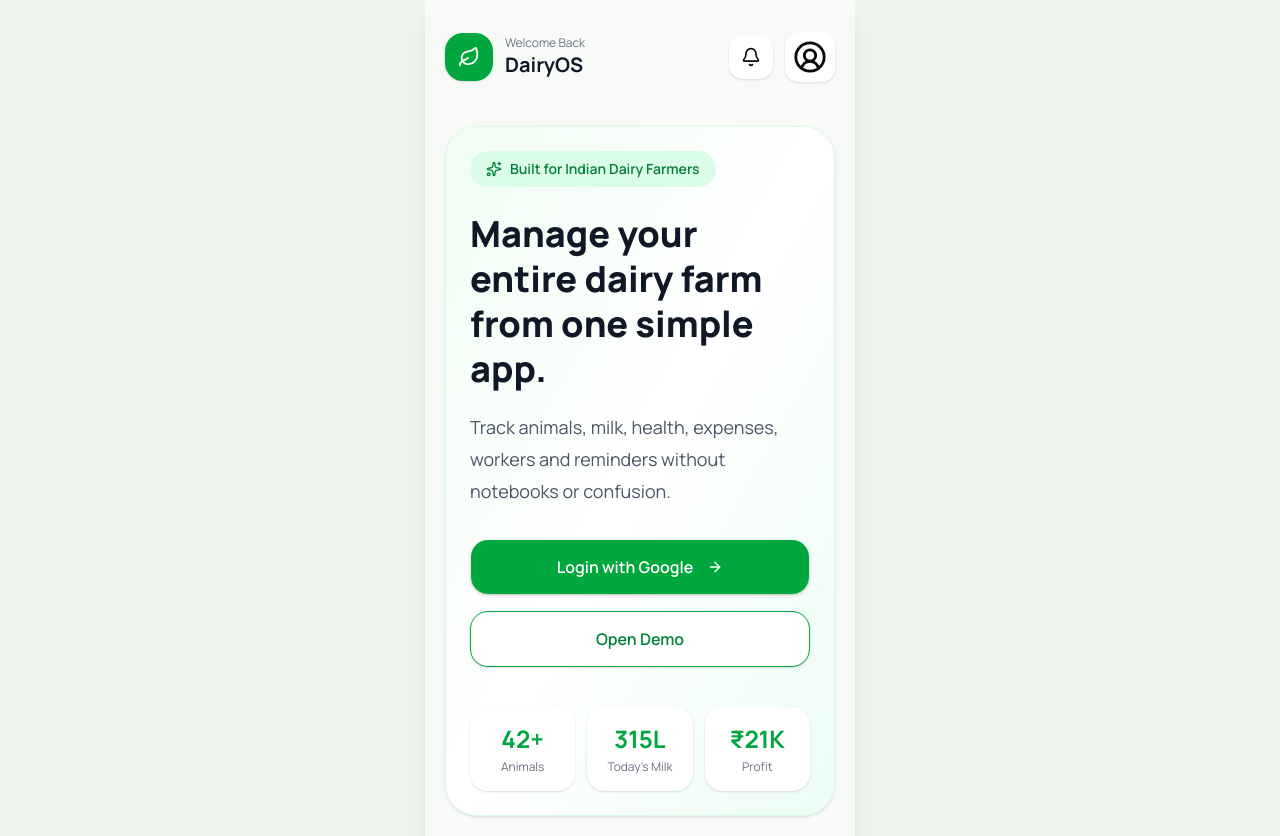
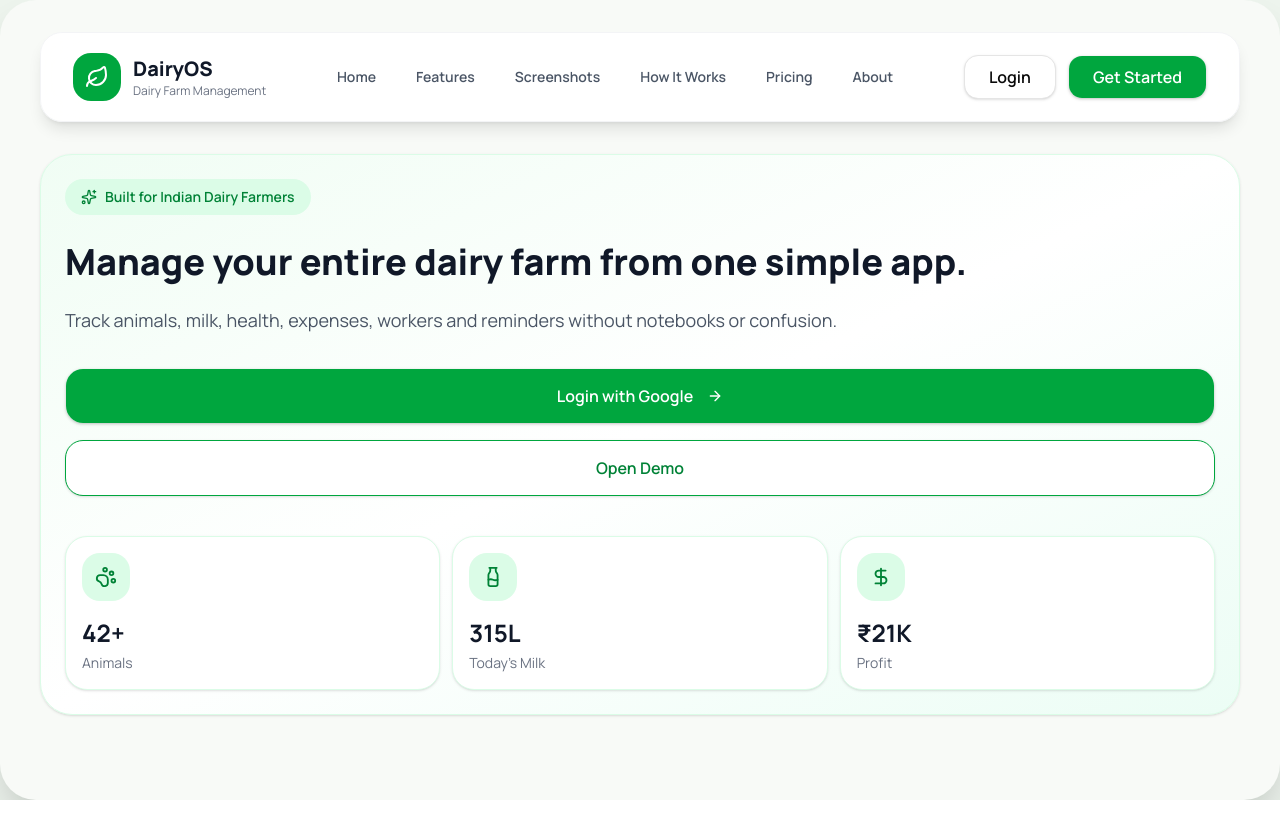
Before and after one commit to argtiwari/dairy-os, a Next.js app: page / in a window 1280 px wide. After the commit the page ends 800 px from the top, so only its background shows below. Built offline with nearby package versions, Linux system fonts and the light colour scheme.

Commit message:
feat: build premium desktop navigation

```diff
--- a/src/app/page.tsx
+++ b/src/app/page.tsx
@@ -2,7 +2,7 @@ import AppShell from "@/components/layout/AppShell";
 import Navbar from "@/components/layout/Navbar";
 import HeroSection from "@/components/landing/HeroSection";
 
-export default function HomePage() {
+export default function Home() {
   return (
     <AppShell>
       <Navbar />
--- /dev/null
+++ b/src/components/common/StatCard.tsx
@@ -0,0 +1,29 @@
+import { ReactNode } from "react";
+
+interface StatCardProps {
+  icon: ReactNode;
+  value: string;
+  label: string;
+}
+
+export default function StatCard({
+  icon,
+  value,
+  label,
+}: StatCardProps) {
+  return (
+    <div className="rounded-3xl border border-green-100 bg-white p-4 shadow-sm transition-all duration-200 hover:-translate-y-1 hover:shadow-md">
+      <div className="mb-4 flex h-12 w-12 items-center justify-center rounded-2xl bg-green-100 text-green-700">
+        {icon}
+      </div>
+
+      <h3 className="text-2xl font-bold text-gray-900">
+        {value}
+      </h3>
+
+      <p className="mt-1 text-sm text-gray-500">
+        {label}
+      </p>
+    </div>
+  );
+}
--- a/src/components/landing/HeroSection.tsx
+++ b/src/components/landing/HeroSection.tsx
@@ -1,5 +1,14 @@
 import AppButton from "@/components/ui/AppButton";
-import { ArrowRight, Sparkles } from "lucide-react";
+import StatCard from "@/components/common/StatCard";
+
+import {
+    ArrowRight,
+    Sparkles,
+    PawPrint,
+    Milk,
+    DollarSign,
+} from "lucide-react";
+
 
 export default function HeroSection() {
     return (
@@ -40,22 +49,23 @@ export default function HeroSection() {
 
                 {/* Stats */}
                 <div className="mt-10 grid grid-cols-3 gap-3">
+                    <StatCard
+                        icon={<PawPrint size={22} />}
+                        value="42+"
+                        label="Animals"
+                    />
 
-          <div className="rounded-2xl bg-white p-4 text-center shadow-sm">
-            <h3 className="text-2xl font-bold text-green-600">42+</h3>
-            <p className="mt-1 text-xs text-gray-500">Animals</p>
-          </div>
+                    <StatCard
+                        icon={<Milk size={22} />}
+                        value="315L"
+                        label="Today's Milk"
+                    />
 
-          <div className="rounded-2xl bg-white p-4 text-center shadow-sm">
-            <h3 className="text-2xl font-bold text-green-600">315L</h3>
-            <p className="mt-1 text-xs text-gray-500">Today's Milk</p>
-          </div>
-
-          <div className="rounded-2xl bg-white p-4 text-center shadow-sm">
-            <h3 className="text-2xl font-bold text-green-600">₹21K</h3>
-            <p className="mt-1 text-xs text-gray-500">Profit</p>
-          </div>
-
+                    <StatCard
+                        icon={<DollarSign size={22} />}
+                        value="₹21K"
+                        label="Profit"
+                    />
                 </div>
 
             </div>
--- a/src/components/layout/AppShell.tsx
+++ b/src/components/layout/AppShell.tsx
@@ -15,8 +15,8 @@ export default function AppShell({
 }: AppShellProps) {
   return (
     <main className="min-h-screen bg-[#EEF5EE]">
-      <div className="mx-auto flex min-h-screen w-full max-w-[430px] flex-col bg-[#F8FAF7] shadow-xl">
-        <div className={cn("flex-1 px-5 py-5", className)}>
+      <div className="mx-auto flex min-h-screen w-full max-w-[1440px] flex-col bg-[#F8FAF7] rounded-[36px] shadow-2xl">
+        <div className={cn("flex-1 px-10 py-8", className)}>
           {children}
         </div>
       </div>
--- a/src/components/layout/Navbar.tsx
+++ b/src/components/layout/Navbar.tsx
@@ -1,30 +1,87 @@
-import { Bell, Leaf, UserCircle2 } from "lucide-react";
+"use client";
+
+import AppButton from "@/components/ui/AppButton";
+import { Leaf } from "lucide-react";
+import Link from "next/link";
+import { motion } from "framer-motion";
+
+const navItems = [
+  "Home",
+  "Features",
+  "Screenshots",
+  "How It Works",
+  "Pricing",
+  "About",
+];
 
 export default function Navbar() {
   return (
-    <header className="flex items-center justify-between py-3">
-      <div className="flex items-center gap-3">
-        <div className="flex h-12 w-12 items-center justify-center rounded-2xl bg-green-600 text-white shadow-sm">
-          <Leaf size={22} />
+    <motion.header
+      initial={{ y: -40, opacity: 0 }}
+      animate={{ y: 0, opacity: 1 }}
+      transition={{ duration: 0.6 }}
+      className="sticky top-6 z-50"
+    >
+      <div className="flex items-center justify-between rounded-3xl border border-gray-100 bg-white/90 px-8 py-5 shadow-lg backdrop-blur-xl">
+
+        {/* Logo */}
+
+        <Link href="/" className="flex items-center gap-3">
+
+          <div className="flex h-12 w-12 items-center justify-center rounded-2xl bg-green-600 text-white">
+
+            <Leaf size={24} />
+
           </div>
 
           <div>
-          <p className="text-xs text-gray-500">Welcome Back</p>
-          <h1 className="text-xl font-bold text-gray-900">
+
+            <h2 className="text-xl font-extrabold text-gray-900">
               DairyOS
-          </h1>
-        </div>
+            </h2>
+
+            <p className="text-xs text-gray-500">
+              Dairy Farm Management
+            </p>
+
           </div>
 
+        </Link>
+
+        {/* Navigation */}
+
+        <nav className="hidden gap-10 lg:flex">
+
+          {navItems.map((item) => (
+            <a
+              key={item}
+              href="#"
+              className="text-sm font-semibold text-gray-600 transition hover:text-green-600"
+            >
+              {item}
+            </a>
+          ))}
+
+        </nav>
+
+        {/* Buttons */}
+
         <div className="flex items-center gap-3">
-        <button className="rounded-xl bg-white p-3 shadow-sm">
-          <Bell size={20} />
-        </button>
 
-        <button className="rounded-xl bg-white p-2 shadow-sm">
-          <UserCircle2 size={34} />
-        </button>
+          <AppButton
+            variant="outline"
+            className="h-11 rounded-xl px-6"
+          >
+            Login
+          </AppButton>
+
+          <AppButton className="h-11 rounded-xl px-6">
+            Get Started
+          </AppButton>
+
         </div>
-    </header>
+
+      </div>
+    </motion.header>
   );
 }
```
Lines whose indentation alone changed are shown as unchanged.
